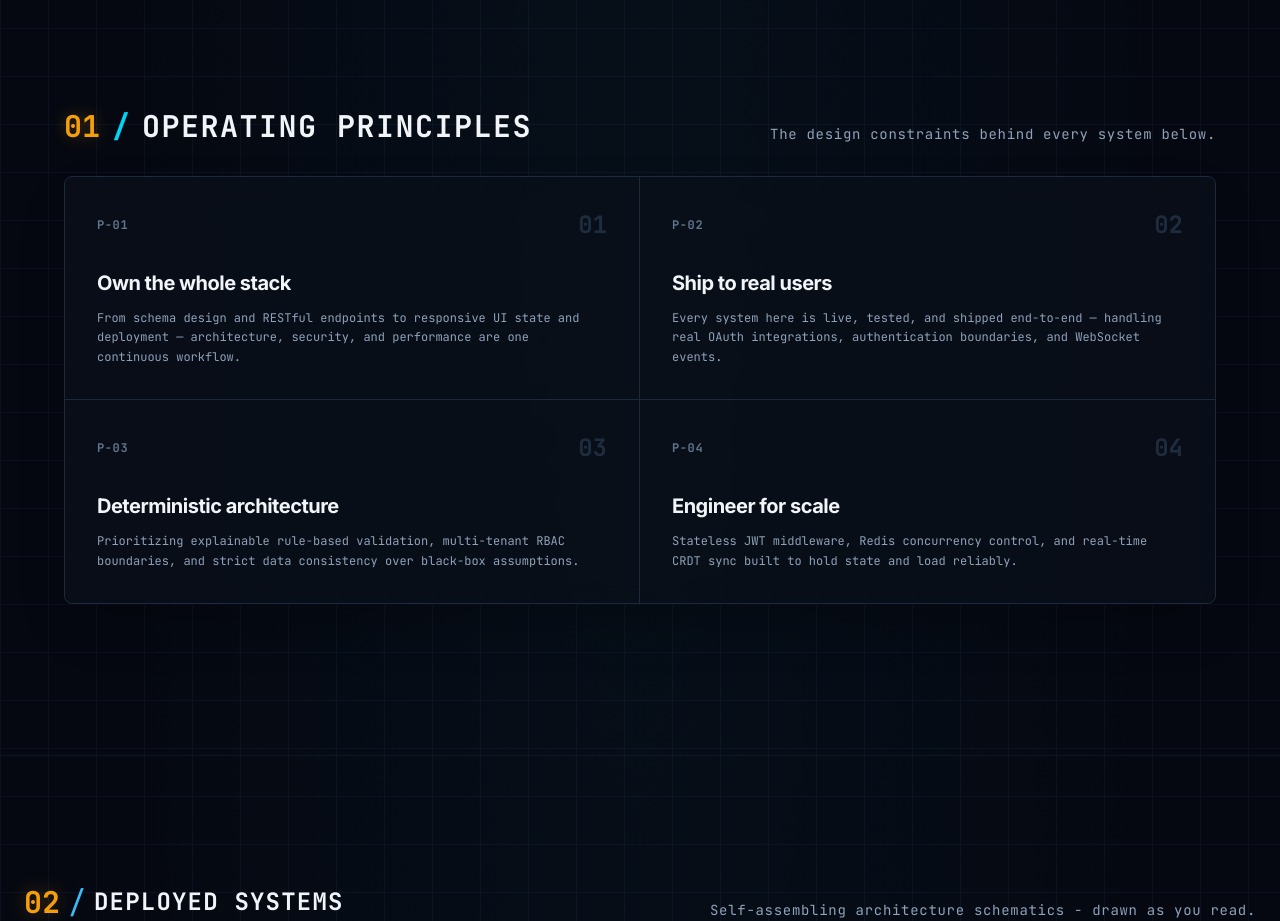
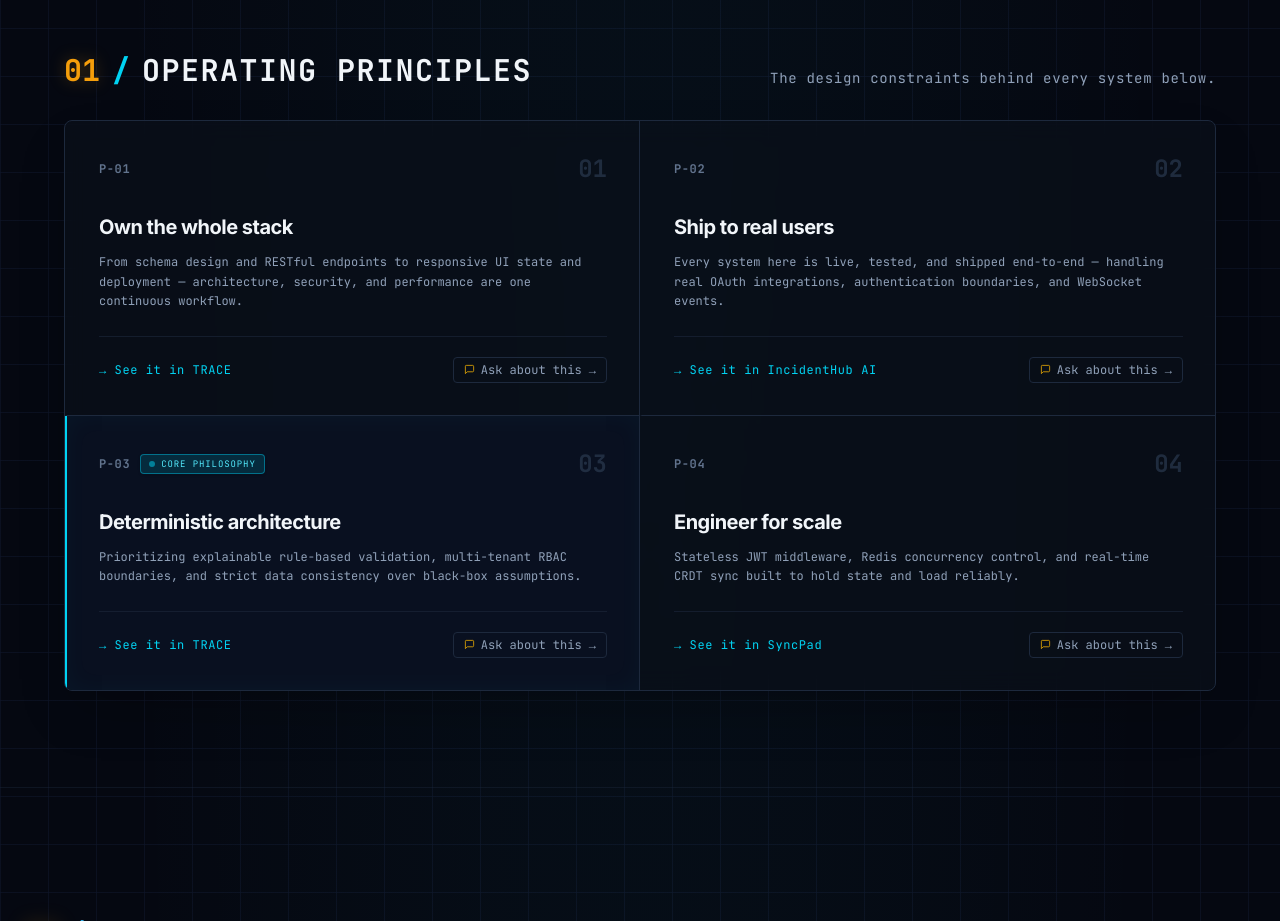
Before and after one commit to rakeshkumar0804/Developer-Portfolio, a React (Vite) app: page / in a window 1280 px wide. Shown: the part 1700-2621 px from the top of the page. Built offline with nearby package versions, Linux system fonts and the light colour scheme; no server answers.

Commit message:
feat(principles): connect principles to supporting projects, add light hover effects, P-03 emphasis, and Ask about this terminal query triggers

```diff
--- a/src/components/InteractiveTerminal.jsx
+++ b/src/components/InteractiveTerminal.jsx
@@ -345,6 +345,20 @@ export default function InteractiveTerminal() {
     executeCommand(questionPrompt);
   };
 
+  // Handle external query triggers (e.g. from Operating Principles "Ask about this")
+  useEffect(() => {
+    const handleExternalQuery = (event) => {
+      const q = event.detail?.query;
+      if (q) {
+        setInput(q);
+        executeCommand(q);
+      }
+    };
+
+    window.addEventListener('terminal-query', handleExternalQuery);
+    return () => window.removeEventListener('terminal-query', handleExternalQuery);
+  }, [isProcessing]);
+
   return (
     <div ref={terminalContainerRef} className="w-full mt-10 font-mono scroll-mt-24">
       {/* Terminal Title Bar Tag */}
--- a/src/components/Principles.jsx
+++ b/src/components/Principles.jsx
@@ -1,5 +1,6 @@
 import React from 'react';
 import { motion } from 'framer-motion';
+import { FiMessageSquare } from 'react-icons/fi';
 
 const principlesList = [
   {
@@ -9,6 +10,10 @@ const principlesList = [
     description:
       'From schema design and RESTful endpoints to responsive UI state and deployment — architecture, security, and performance are one continuous workflow.',
     borderClasses: 'md:border-b md:border-r border-slate-800',
+    projectId: 'project-trace',
+    projectLinkText: '→ See it in TRACE',
+    askQuery: 'How does TRACE own the whole stack end-to-end?',
+    isFeatured: false,
   },
   {
     id: 'P-02',
@@ -17,6 +22,10 @@ const principlesList = [
     description:
       'Every system here is live, tested, and shipped end-to-end — handling real OAuth integrations, authentication boundaries, and WebSocket events.',
     borderClasses: 'md:border-b border-slate-800',
+    projectId: 'project-incidenthub',
+    projectLinkText: '→ See it in IncidentHub AI',
+    askQuery: 'How does IncidentHub AI handle real OAuth and production users?',
+    isFeatured: false,
   },
   {
     id: 'P-03',
@@ -25,6 +34,11 @@ const principlesList = [
     description:
       'Prioritizing explainable rule-based validation, multi-tenant RBAC boundaries, and strict data consistency over black-box assumptions.',
     borderClasses: 'md:border-r border-slate-800',
+    projectId: 'project-trace',
+    projectLinkText: '→ See it in TRACE',
+    askQuery: "How is TRACE's architecture deterministic?",
+    isFeatured: true,
+    badgeText: 'CORE PHILOSOPHY',
   },
   {
     id: 'P-04',
@@ -33,6 +47,10 @@ const principlesList = [
     description:
       'Stateless JWT middleware, Redis concurrency control, and real-time CRDT sync built to hold state and load reliably.',
     borderClasses: '',
+    projectId: 'project-syncpad',
+    projectLinkText: '→ See it in SyncPad',
+    askQuery: 'How is SyncPad engineered for scale with CRDTs and WASM?',
+    isFeatured: false,
   },
 ];
 
@@ -40,6 +58,29 @@ export default function Principles() {
   const fadeInUp = {
     hidden: { opacity: 0, y: 15 },
     visible: { opacity: 1, y: 0, transition: { duration: 0.4, ease: [0.16, 1, 0.3, 1] } },
+  };
+
+  const scrollToProject = (projectId) => {
+    const target = document.getElementById(projectId);
+    if (target) {
+      if (window.lenis) {
+        window.lenis.scrollTo(target, { offset: -80 });
+      } else {
+        target.scrollIntoView({ behavior: 'smooth' });
+      }
+    }
+  };
+
+  const handleAskAbout = (query) => {
+    const terminalEl = document.getElementById('operations') || document.getElementById('about');
+    if (terminalEl) {
+      if (window.lenis) {
+        window.lenis.scrollTo(terminalEl, { offset: -40 });
+      } else {
+        terminalEl.scrollIntoView({ behavior: 'smooth' });
+      }
+    }
+    window.dispatchEvent(new CustomEvent('terminal-query', { detail: { query } }));
   };
 
   return (
@@ -79,14 +120,27 @@ export default function Principles() {
           {principlesList.map((p) => (
             <div
               key={p.id}
-              className={`p-6 sm:p-8 hover:bg-slate-900/30 transition-colors flex flex-col justify-between ${p.borderClasses}`}
+              className={`p-6 sm:p-8 flex flex-col justify-between transition-all duration-200 ease-out border-l-2 ${
+                p.isFeatured
+                  ? 'bg-[#0B1222]/80 border-l-cyan-400 shadow-[inset_0_0_25px_rgba(34,211,238,0.04)]'
+                  : 'border-l-transparent hover:border-l-cyan-400/80 hover:bg-[#0E1526]/80'
+              } hover:scale-[1.01] hover:shadow-[0_0_20px_rgba(34,211,238,0.06)] ${p.borderClasses}`}
             >
               <div>
                 {/* Header Row: Identifier and Large Faint Index */}
                 <div className="flex items-center justify-between pb-3 mb-4">
-                  <span className="text-slate-500 font-mono text-xs font-bold tracking-wider">
-                    {p.id}
-                  </span>
+                  <div className="flex items-center gap-2.5">
+                    <span className="text-slate-500 font-mono text-xs font-bold tracking-wider">
+                      {p.id}
+                    </span>
+                    {p.isFeatured && (
+                      <span className="px-2 py-0.5 rounded text-[9px] font-mono tracking-widest uppercase bg-cyan-950/80 border border-cyan-500/50 text-cyan-300 flex items-center gap-1.5 shadow-sm">
+                        <span className="h-1.5 w-1.5 rounded-full bg-cyan-400 animate-pulse" />
+                        {p.badgeText}
+                      </span>
+                    )}
+                  </div>
+
                   <span className="text-slate-700/60 font-mono text-xl md:text-2xl font-bold select-none">
                     {p.num}
                   </span>
@@ -102,6 +156,30 @@ export default function Principles() {
                   {p.description}
                 </p>
               </div>
+
+              {/* Interactive Footer Row: Supporting Project Link + Ask About This Button */}
+              <div className="pt-5 mt-6 border-t border-slate-800/60 flex flex-wrap items-center justify-between gap-3 text-xs font-mono">
+                {/* Concrete Supporting Project Anchor Link */}
+                <button
+                  type="button"
+                  onClick={() => scrollToProject(p.projectId)}
+                  className="text-cyan-400 hover:text-cyan-300 font-mono text-[11px] sm:text-xs tracking-wider transition-colors cursor-pointer group/link flex items-center gap-1"
+                  title={`Jump to ${p.projectLinkText.replace('→ ', '')}`}
+                >
+                  <span className="group-hover/link:underline">{p.projectLinkText}</span>
+                </button>
+
+                {/* Direct Query to AI Terminal */}
+                <button
+                  type="button"
+                  onClick={() => handleAskAbout(p.askQuery)}
+                  className="text-slate-400 hover:text-amber-300 text-[11px] sm:text-xs font-mono transition-all cursor-pointer flex items-center gap-1.5 px-2.5 py-1 rounded border border-slate-800 hover:border-amber-500/40 hover:bg-amber-950/20 active:scale-95"
+                  title={`Ask in AI Terminal: "${p.askQuery}"`}
+                >
+                  <FiMessageSquare className="text-[11px] text-amber-400/80" />
+                  <span>Ask about this →</span>
+                </button>
+              </div>
             </div>
           ))}
         </motion.div>
--- a/src/components/Projects.jsx
+++ b/src/components/Projects.jsx
@@ -441,11 +441,12 @@ export default function Projects() {
 
         {/* ================= SLIDE 1: TRACE (SYS-01) ================= */}
         <motion.div
+          id="project-trace"
           initial="hidden"
           whileInView="visible"
           viewport={{ once: true, margin: '-40px' }}
           variants={fadeInUp}
-          className="grid grid-cols-1 lg:grid-cols-12 gap-12 items-center max-w-7xl mx-auto mb-32"
+          className="grid grid-cols-1 lg:grid-cols-12 gap-12 items-center max-w-7xl mx-auto mb-32 scroll-mt-28"
         >
           {/* Left Column: System Specification */}
           <div className="lg:col-span-6 flex flex-col justify-between">
@@ -550,11 +551,12 @@ export default function Projects() {
 
         {/* ================= SLIDE 2: CHRONOS (SYS-02) (Alternated Layout) ================= */}
         <motion.div
+          id="project-chronos"
           initial="hidden"
           whileInView="visible"
           viewport={{ once: true, margin: '-40px' }}
           variants={fadeInUp}
-          className="grid grid-cols-1 lg:grid-cols-12 gap-12 items-center max-w-7xl mx-auto mb-32"
+          className="grid grid-cols-1 lg:grid-cols-12 gap-12 items-center max-w-7xl mx-auto mb-32 scroll-mt-28"
         >
           {/* Left Column: FIG.2 Schematic */}
           <div className="lg:col-span-6 order-2 lg:order-1">
@@ -659,11 +661,12 @@ export default function Projects() {
 
         {/* ================= SLIDE 3: SyncPad (SYS-03) ================= */}
         <motion.div
+          id="project-syncpad"
           initial="hidden"
           whileInView="visible"
           viewport={{ once: true, margin: '-40px' }}
           variants={fadeInUp}
-          className="grid grid-cols-1 lg:grid-cols-12 gap-12 items-center max-w-7xl mx-auto mb-32"
+          className="grid grid-cols-1 lg:grid-cols-12 gap-12 items-center max-w-7xl mx-auto mb-32 scroll-mt-28"
         >
           {/* Left Column: System Specification */}
           <div className="lg:col-span-6 flex flex-col justify-between">
@@ -768,11 +771,12 @@ export default function Projects() {
 
         {/* ================= SLIDE 4: IncidentHub AI (SYS-04) (Alternated Layout) ================= */}
         <motion.div
+          id="project-incidenthub"
           initial="hidden"
           whileInView="visible"
           viewport={{ once: true, margin: '-40px' }}
           variants={fadeInUp}
-          className="grid grid-cols-1 lg:grid-cols-12 gap-12 items-center max-w-7xl mx-auto mb-20"
+          className="grid grid-cols-1 lg:grid-cols-12 gap-12 items-center max-w-7xl mx-auto mb-20 scroll-mt-28"
         >
           {/* Left Column: FIG.4 Schematic */}
           <div className="lg:col-span-6 order-2 lg:order-1">
```
